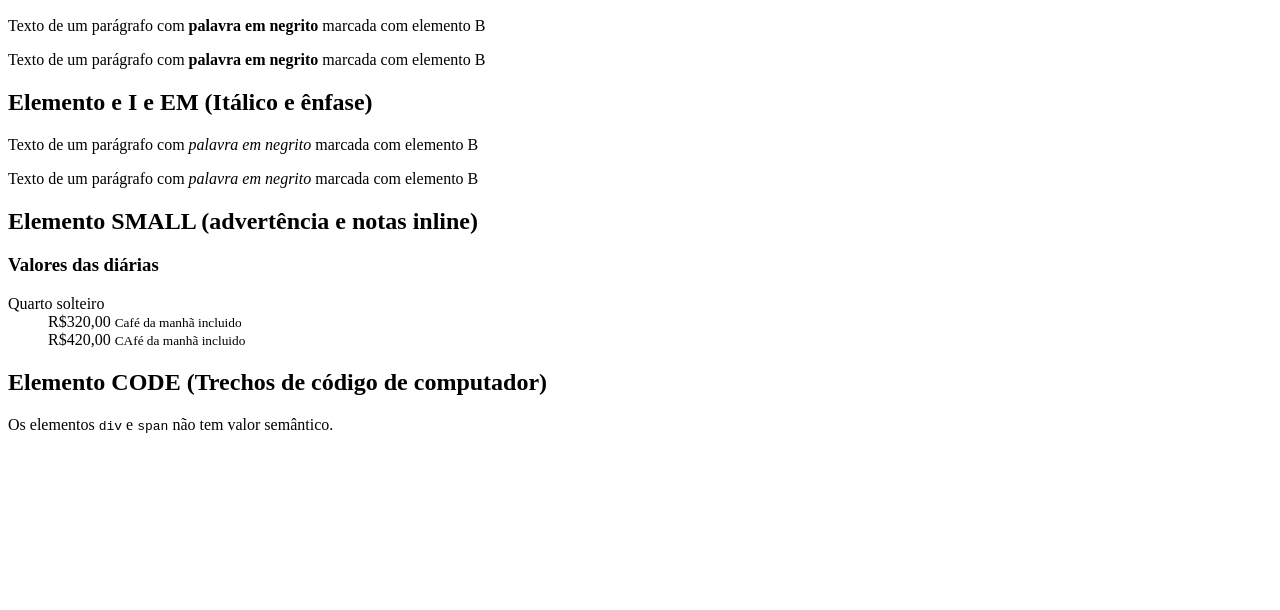
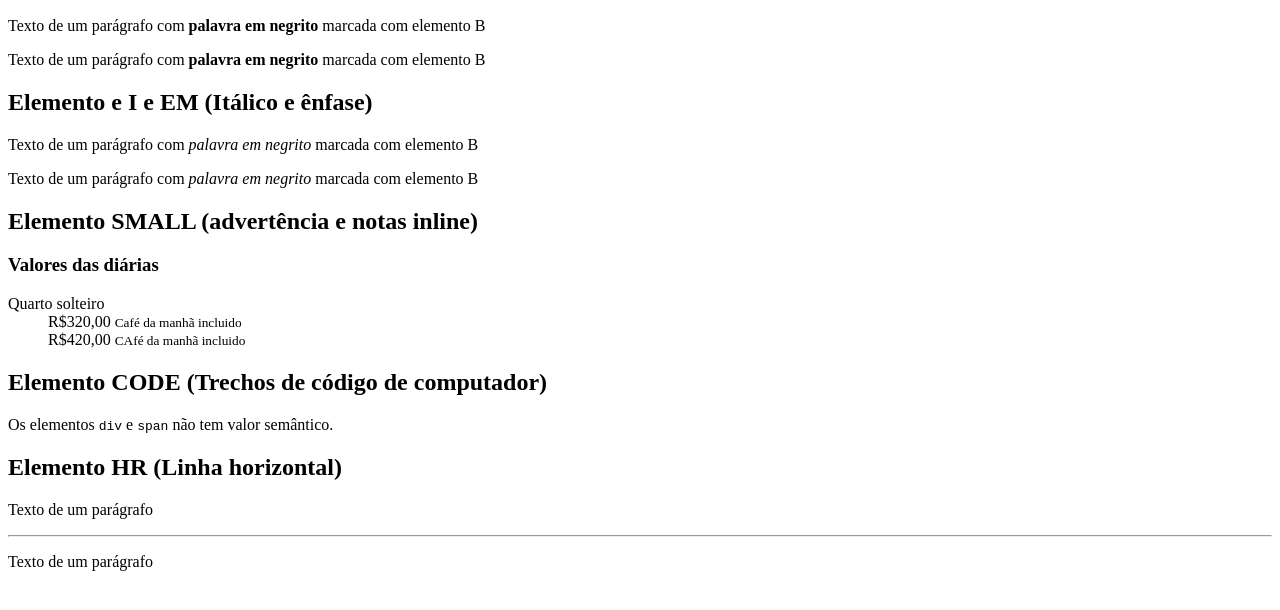
Before and after one commit to joseaugustosva/livroHTML5CSS3, a plain HTML site: page capitulo3/outros-elementos.html in a window 1280 px wide. Shown: the part 110-720 px from the top of the page. Drawn offline with Linux system fonts and the light colour scheme.

Commit message:
Inserir sessão elementos HR em outros-elementos.html

```diff
--- a/capitulo3/outros-elementos.html
+++ b/capitulo3/outros-elementos.html
@@ -29,6 +29,11 @@
   <h2>Elemento CODE (Trechos de código de computador)</h2>
   <p>Os elementos <code>div</code> e <code>span</code> não tem valor semântico.</p>
 
+  <h2>Elemento HR (Linha horizontal)</h2>
+  <p>Texto de um parágrafo</p>
+  <hr> <!-- Criar um linha horizontal entre os parágrafos -->
+  <p>Texto de um parágrafo</p>
+
 
 
 </body>
```
